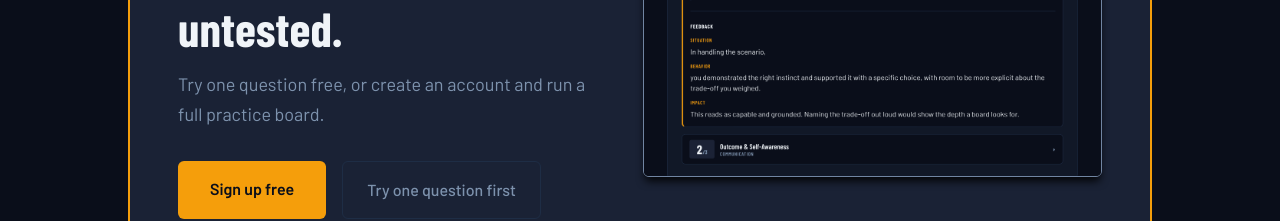
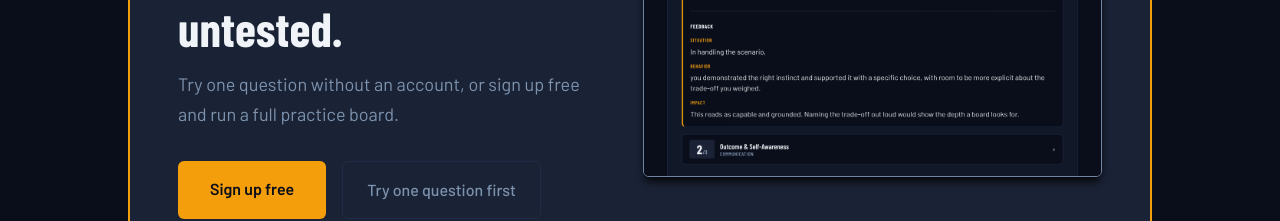
Before and after one commit to claritydigitalsystems/fireprep-landing, a Next.js app: page /about in a window 1280 px wide. Shown: the part 3137-3358 px from the top of the page. Built offline with nearby package versions, Linux system fonts and the light colour scheme; no server answers.

Commit message:
About closing card: say signing up is free

```diff
--- a/src/app/about/page.tsx
+++ b/src/app/about/page.tsx
@@ -193,8 +193,8 @@ export default function AboutPage() {
       </section>
 
       <CtaBlock title="If you've got a board coming up, the worst way to walk in is untested.">
-        Try one question free, or create an account and run a full practice
-        board.
+        Try one question without an account, or sign up free and run a full
+        practice board.
       </CtaBlock>
     </main>
   );
```
